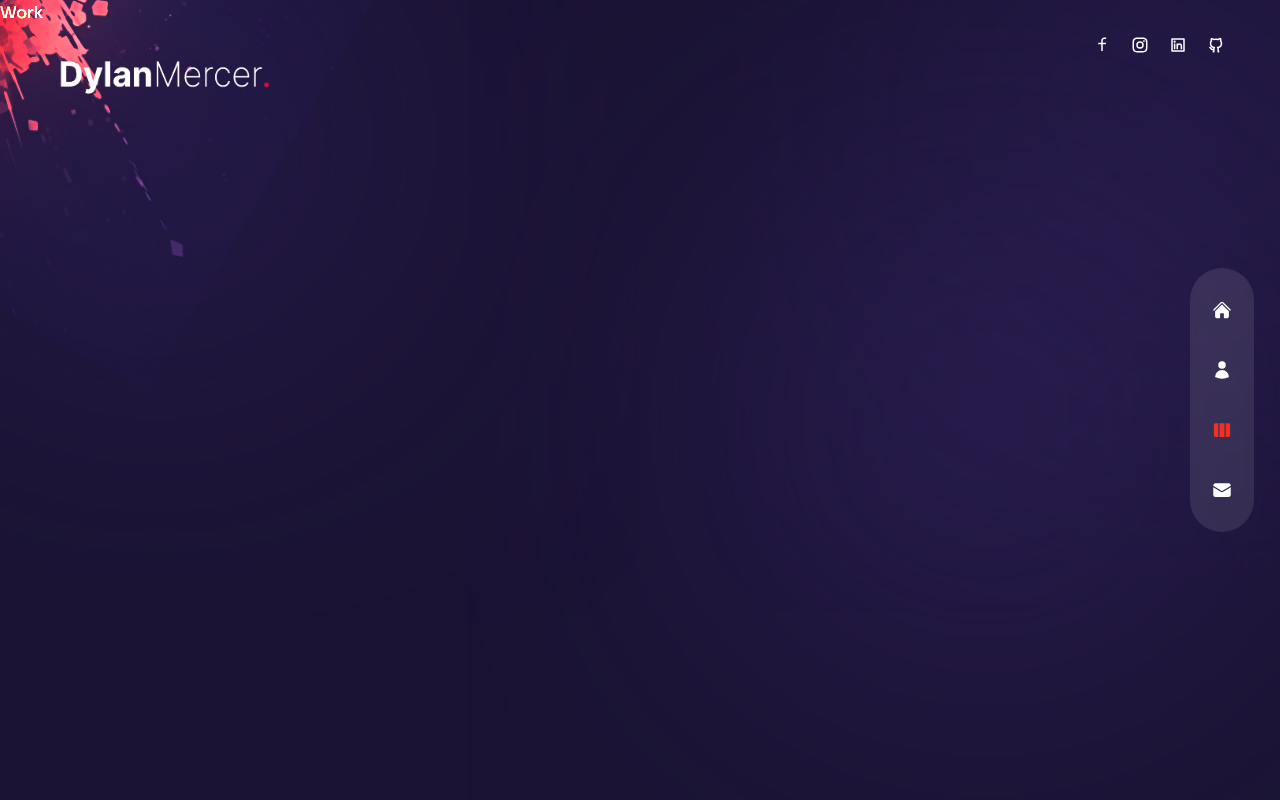
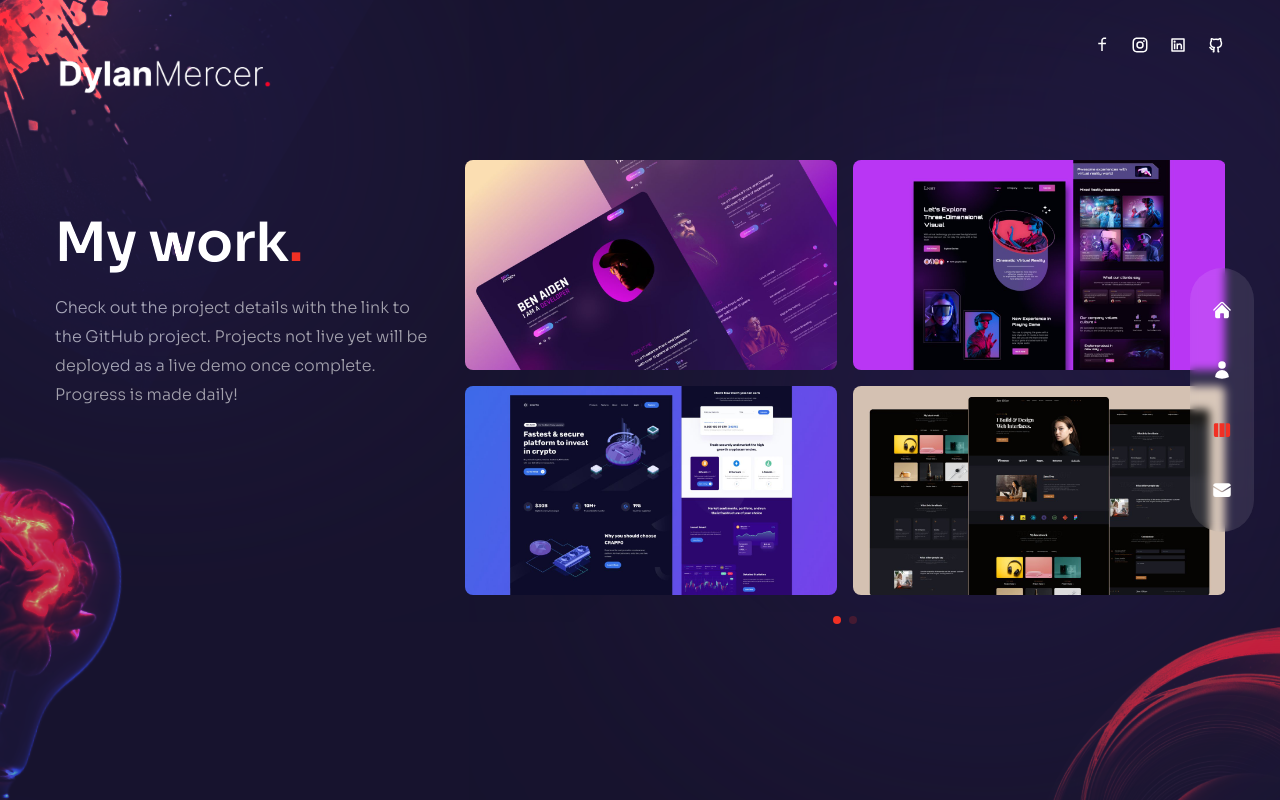
Before and after one commit to dmerc12/Portfolio, a Next.js app in the folder front-end/: page /work in a window 1280 px wide. Built offline with nearby package versions, Linux system fonts and the light colour scheme.

Commit message:
removes files relating to testimonials and services, adds work page with hardcoded data for projects with default thumbnails

```diff
--- a/front-end/components/Bulb.js
+++ b/front-end/components/Bulb.js
@@ -1,5 +1,11 @@
+import Image from 'next/image';
+
 const Bulb = () => {
-  return <div>Bulb</div>;
+  return (
+    <div className='absolute -left-36 -bottom-12 rotate-12 mix-blend-color-dodge animate-pulse duration-75 z-10 w-[200px] xl:w-[260px]'>
+      <Image src={'/bulb.png'} width={260} height={200} alt='' className='w-full h-full' />
+    </div>
+  );
 };
 
 export default Bulb;
--- a/front-end/components/ParticlesContainer.js
+++ b/front-end/components/ParticlesContainer.js
@@ -1,6 +1,6 @@
 import { Particles } from 'react-tsparticles';
+import React, { useCallback } from 'react';
 import { loadFull } from 'tsparticles';
-import React, { useCallback } from 'react';
 
 const ParticlesContainer = () => {
   const particlesInit = useCallback(async (engine) => {
--- a/front-end/components/ServiceSlider.js
+++ /dev/null
@@ -1,44 +0,0 @@
-// icons
-import {
-  RxCrop,
-  RxPencil2,
-  RxDesktop,
-  RxReader,
-  RxRocket,
-} from "react-icons/rx";
-
-
-// data
-const serviceData = [
-  {
-    icon: <RxCrop />,
-    title: 'Branding',
-    description: 'Lorem ipsum dolor sit amet, consectetur adipiscing elit.',
-  },
-  {
-    icon: <RxPencil2 />,
-    title: 'Design',
-    description: 'Lorem ipsum dolor sit amet, consectetur adipiscing elit.',
-  },
-  {
-    icon: <RxDesktop />,
-    title: 'Development',
-    description: 'Lorem ipsum dolor sit amet, consectetur adipiscing elit.',
-  },
-  {
-    icon: <RxReader />,
-    title: 'Copywriting',
-    description: 'Lorem ipsum dolor sit amet, consectetur adipiscing elit.',
-  },
-  {
-    icon: <RxRocket />,
-    title: 'SEO',
-    description: 'Lorem ipsum dolor sit amet, consectetur adipiscing elit.',
-  },
-];
-
-const ServiceSlider = () => {
-  return <div>Service Slider</div>;
-};
-
-export default ServiceSlider;
--- a/front-end/components/TestimonialSlider.js
+++ /dev/null
@@ -1,30 +0,0 @@
-// testimonial data
-const testimonialData = [
-  {
-    image: '/t-avt-1.png',
-    name: 'Anne Smith',
-    position: 'Customer',
-    message:
-      'Lorem ipsum dolor sit amet consectetur adipisicing elit. Cum expedita odit beatae, cupiditate saepe quam officia aut placeat quas neque!',
-  },
-  {
-    image: '/t-avt-2.png',
-    name: 'Jane Doe',
-    position: 'Customer',
-    message:
-      'Lorem ipsum dolor sit amet consectetur adipisicing elit. Cum expedita odit beatae, cupiditate saepe quam officia aut placeat quas neque!',
-  },
-  {
-    image: '/t-avt-3.png',
-    name: 'Jhon Doe',
-    position: 'Customer',
-    message:
-      'Lorem ipsum dolor sit amet consectetur adipisicing elit. Cum expedita odit beatae, cupiditate saepe quam officia aut placeat quas neque!',
-  },
-];
-
-const TestimonialSlider = () => {
-  return <div>Testimonial Slider</div>;
-};
-
-export default TestimonialSlider;
--- a/front-end/components/WorkSlider.js
+++ b/front-end/components/WorkSlider.js
@@ -1,4 +1,13 @@
-// data
+// file needs to be altered to take dynamic data from back end
+import { BsArrowRight } from 'react-icons/bs';
+import { Swiper, SwiperSlide } from 'swiper/react';
+import { Pagination } from 'swiper';
+import Image from 'next/image';
+import 'swiper/css/pagination';
+import Link from 'next/link';
+import 'swiper/css';
+
+// dummy-data
 const workSlides = {
   slides: [
     {
@@ -6,18 +15,22 @@
         {
           title: 'title',
           path: '/thumb1.jpg',
+          url: 'https://github.com/dmerc12/super_IV_project_1'
         },
         {
           title: 'title',
           path: '/thumb2.jpg',
+          url: 'https://github.com/dmerc12/FinancialTrackingApp'
         },
         {
           title: 'title',
           path: '/thumb3.jpg',
+          url: 'https://github.com/dmerc12/BankingApp'
         },
         {
           title: 'title',
           path: '/thumb4.jpg',
+          url: 'https://github.com/dmerc12/JARVIS-MK1'
         },
       ],
     },
@@ -26,26 +39,52 @@
         {
           title: 'title',
           path: '/thumb4.jpg',
-        },
-        {
-          title: 'title',
-          path: '/thumb1.jpg',
-        },
-        {
-          title: 'title',
-          path: '/thumb2.jpg',
-        },
-        {
-          title: 'title',
-          path: '/thumb3.jpg',
-        },
+          url: 'https://github.com/dmerc12/143Designs'
+        }
       ],
     },
   ],
 };
 
 const WorkSlider = () => {
-  return <div>Work Slider</div>;
+  return (
+    <Swiper spaceBetween={10} pagination={{
+      clickable: true
+    }} modules={[Pagination]} className='h-[280px] sm:h-[480px]'>
+      {workSlides.slides.map((slide, index) => {
+        return (
+          <SwiperSlide key={index}>
+            <div className='grid grid-cols-2 grid-rows-2 gap-4 cursor-pointer'>
+              {slide.images.map((image, index) => {
+                return (
+                  <div className='relative rounded-lg overflow-hidden flex items-center justify-center group' key={index}>
+                    <div className='flex items-center justify-center relative overflow-hidden group'>
+                      <Image src={image.path} width={500} height={300} alt='' />
+                      <div className='absolute inset-0 bg-gradient-to-l from-transparent via-[#e838cc] to-[#4a22bd] opacity-0 group-hover:opacity-80 transition-all duration-700'></div>
+                      <div className='absolute bottom-0 translate-y-full group-hover:-translate-y-10 group-hover:xl:-translate-y-20 transition-all duration-300'>
+                        {/* <div className='flex items-center gap-x-2 text-[13px] tracking-[0.2em]'>
+                          <div className='delay-100'>LIVE</div>
+                          <div className='translate-y-[500%] group-hover:translate-y-0 transition-all duration-300 delay-150'>PROJECT</div>
+                          <div className='text-xl translate-y-[500%] group-hover:translate-y-0 transition-all duration-300 delay-200'><BsArrowRight /></div>
+                        </div> */}
+                        <Link href={image.url}>
+                          <div className='flex items-center gap-x-2 text-[13px] tracking-[0.2em]'>
+                            <div className='delay-100'>PROJECT</div>
+                            <div className='translate-y-[500%] group-hover:translate-y-0 transition-all duration-300 delay-150'>DETAILS</div>
+                            <div className='text-xl translate-y-[500%] group-hover:translate-y-0 transition-all duration-300 delay-200'><BsArrowRight /></div>
+                          </div>
+                        </Link>
+                      </div>
+                    </div>
+                  </div>
+                )
+              })}
+            </div>
+          </SwiperSlide>
+        );
+      })}
+    </Swiper>
+  );
 };
 
 export default WorkSlider;
--- a/front-end/pages/about/index.js
+++ b/front-end/pages/about/index.js
@@ -1,5 +1,5 @@
 import { SiNextdotjs, SiDjango, SiMysql, SiPostgresql, SiSqlite, SiSelenium, SiPytest, SiJunit5, SiTailwindcss } from 'react-icons/si';
-import { FaHtml5, FaCss3, FaJs, FaReact, FaPython, FaJava, FaGitAlt, FaBootstrap, FaAws } from 'react-icons/fa';
+import { FaHtml5, FaCss3, FaJs, FaReact, FaPython, FaJava, FaGitAlt, FaBootstrap, FaAws, FaFlask } from 'react-icons/fa';
 import Circles from '../../components/Circles';
 import Avatar from '../../components/Avatar';
 import { fadeIn } from '../../variants';
@@ -17,7 +17,7 @@
       },
       {
         title: 'Back-End Development',
-        icons: [<FaPython />, <FaJava />, <SiDjango />],
+        icons: [<FaPython />, <FaJava />, <SiDjango />, <FaFlask />],
       },
       {
         title: 'Database Development',
@@ -48,11 +48,27 @@
         title: 'QA Full Stack Developer - Revature',
         stage: '2022 - 2023',
       },
+      {
+        title: 'Assembly Technician - National Assemblers Inc.',
+        stage: '2021 - 2022',
+      },
+      {
+        title: 'Assistant Ops Manager - Little Guys Movers',
+        stage: '2017 - 2020',
+      },
     ],
   },
   {
     title: 'credentials',
     info: [
+      {
+        title: 'Honors Diploma - Blanchard High School',
+        stage: '2016',
+      },
+      {
+        title: 'Associate Degree - Oklahoma City Community College',
+        stage: '2020',
+      },
       {
         title: 'ITF+ - CompTIA',
         stage: '2022',
--- a/front-end/pages/index.js
+++ b/front-end/pages/index.js
@@ -3,7 +3,6 @@
 import Avatar from '../components/Avatar';
 import { motion } from 'framer-motion';
 import { fadeIn } from '../variants';
-import Image from 'next/image';
 
 const Home = () => {
   return (
--- a/front-end/pages/services/index.js
+++ /dev/null
@@ -1,5 +0,0 @@
-const Services = () => {
-  return <div>Services</div>;
-};
-
-export default Services;
--- a/front-end/pages/testimonials/index.js
+++ /dev/null
@@ -1,5 +0,0 @@
-const Testimonials = () => {
-  return <div>Testimonials</div>;
-};
-
-export default Testimonials;
--- a/front-end/pages/work/index.js
+++ b/front-end/pages/work/index.js
@@ -1,5 +1,27 @@
+import WorkSlider from '../../components/WorkSlider';
+import Circles from '../../components/Circles';
+import Bulb from '../../components/Bulb';
+import { fadeIn } from '../../variants';
+import { motion } from 'framer-motion';
+
 const Work = () => {
-  return <div>Work</div>;
+  return (
+    <div className='h-full bg-primary/30 py-36 flex items-center'>
+      <Circles />
+      <div className='container mx-auto'>
+        <div className='flex flex-col xl:flex-row gap-x-8'>
+          <div className='text-center flex xl:w-[30vw] flex-col lg:text-left mb-4 xl:mb-0'>
+            <motion.h2 variants={fadeIn('up', 0.2)} initial='hidden' animate='show' exit='hidden' className='h2 xl:mt-12'>My work<span className='text-accent'>.</span></motion.h2>
+            <motion.p variants={fadeIn('up', 0.4)} initial='hidden' animate='show' exit='hidden' className='mb-4 max-w-[400px] mx-auto lg:mx-0'>Check out the project details with the link to the GitHub project. Projects not live yet will be deployed as a live demo once complete. Progress is made daily!</motion.p>
+          </div>
+          <motion.div variants={fadeIn('down', 0.6)} initial='hidden' animate='show' exit='hidden' className='w-full xl:max-w-[65%]'>
+            <WorkSlider />
+          </motion.div>
+        </div>
+      </div>
+      <Bulb />
+    </div>
+  );
 };
 
 export default Work;
```
Also changed, not shown: front-end/public/logo.png.
